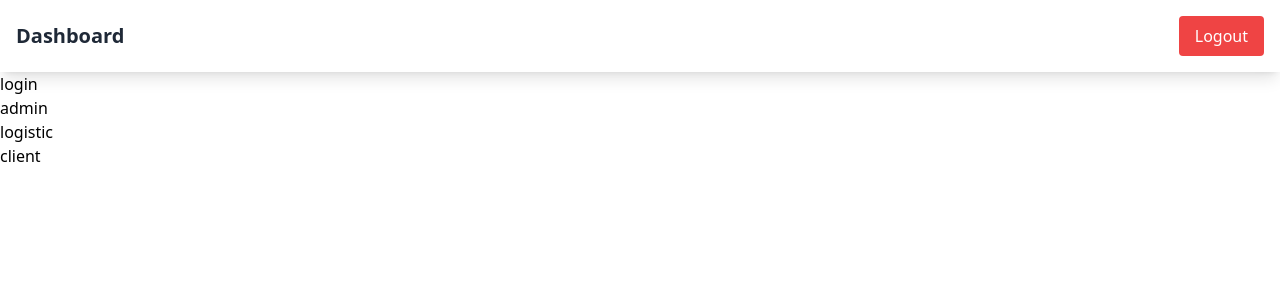
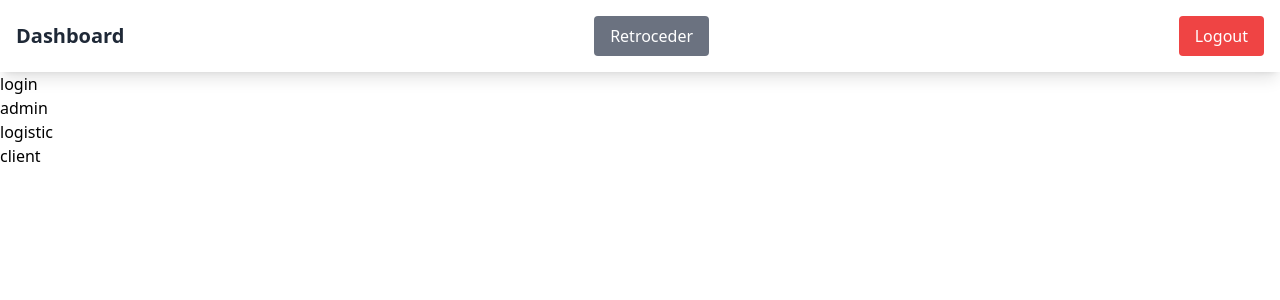
Before and after one commit to SydTheFirst/ProjetoDAE, a Nuxt app in the folder ProjetoDAE-client/: page / in a window 1280 px wide. Shown: the top 300 px of the page. Built offline with nearby package versions, Linux system fonts and the light colour scheme.

Commit message:
Botão de Retrocer
aquele botão que tava mesmo a precisar

```diff
--- a/ProjetoDAE-client/components/Nav.vue
+++ b/ProjetoDAE-client/components/Nav.vue
@@ -3,6 +3,16 @@
     <!-- Logo/Ícone -->
     <div class="flex items-center space-x-2">
       <span class="text-xl font-bold text-gray-800">Dashboard</span>
+    </div>
+
+    <div class="flex items-center space-x-4">
+      <!-- Botão de Retroceder -->
+      <button
+          @click="goBack"
+          class="bg-gray-500 text-white px-4 py-2 rounded hover:bg-gray-600"
+      >
+        Retroceder
+      </button>
     </div>
 
     <!-- Botão de Logout -->
@@ -24,6 +34,11 @@ function logout() {
   console.log("Usuário deslogado");
   router.push("/"); // Redireciona para a página inicial
 }
+
+function goBack() {
+  router.back(); // Retrocede para a página anterior
+}
+
 </script>
 
 <style scoped>
```
